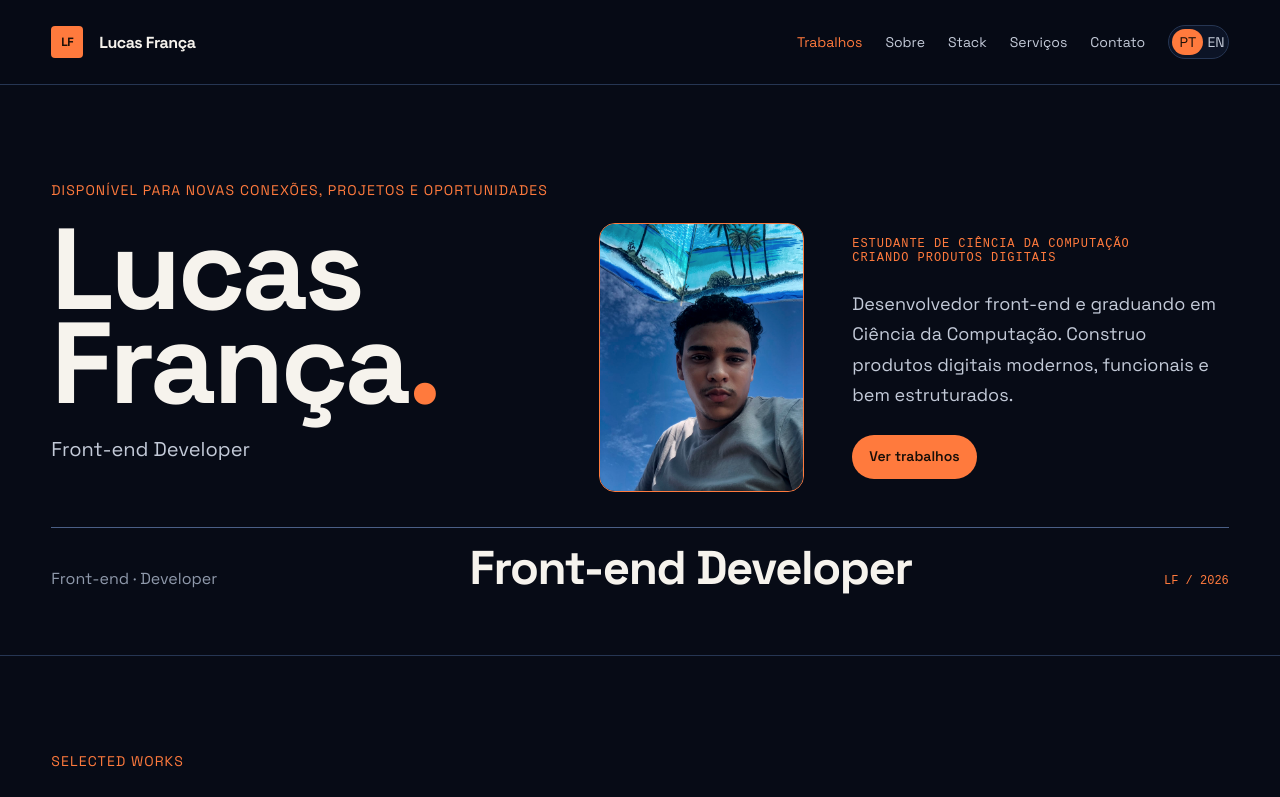
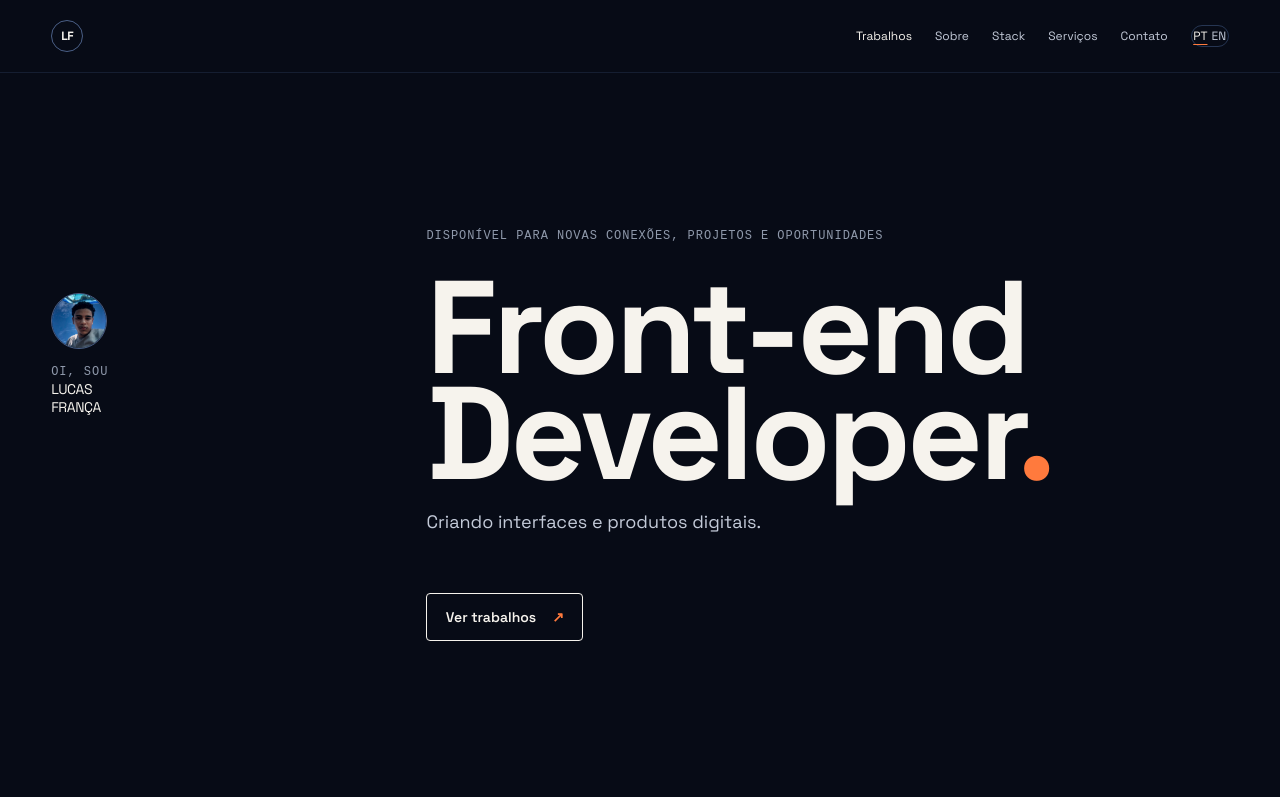
Before and after one commit to lucaszzx-dev/lucas-franca, a Next.js app: page / in a window 1280 px wide. Shown: the top 797 px of the page. Built offline with nearby package versions, Linux system fonts and the light colour scheme.

Commit message:
feat: redesign home navbar and hero composition

```diff
--- a/src/animations/useMotion.ts
+++ b/src/animations/useMotion.ts
@@ -24,17 +24,33 @@ export function useMotion(
       const duration = motionValue("--duration-slow", 0.5);
       const media = gsap.matchMedia();
       media.add("(prefers-reduced-motion: no-preference)", () => {
+        if (options.hero) {
+          const intro = gsap.utils.toArray<HTMLElement>("[data-hero-intro]", node);
+          const headline = gsap.utils.toArray<HTMLElement>(
+            "[data-hero-headline]",
+            node,
+          );
+          const cta = gsap.utils.toArray<HTMLElement>("[data-hero-cta]", node);
+          const timeline = gsap.timeline();
+          timeline
+            .from(intro, {
+              y: 14,
+              autoAlpha: 0,
+              duration,
+              ease: "power3.out",
+              stagger: 0.08,
+            })
+            .from(
+              headline,
+              { y: 26, autoAlpha: 0, duration, ease: "power3.out", stagger: 0.08 },
+              "-=0.2",
+            )
+            .from(cta, { y: 12, autoAlpha: 0, duration, ease: "power3.out" }, "-=0.18");
+          return;
+        }
         const titles = gsap.utils.toArray<HTMLElement>("[data-text-reveal]", node);
         const reveals = gsap.utils.toArray<HTMLElement>("[data-reveal]", node);
-        if (options.hero)
-          gsap.from(reveals, {
-            y: 20,
-            autoAlpha: 0,
-            duration,
-            ease: "power3.out",
-            stagger: 0.1,
-          });
-        else {
+        {
           gsap.from(reveals, {
             y: 20,
             autoAlpha: 0,
@@ -49,9 +65,7 @@ export function useMotion(
           autoAlpha: 0,
           duration,
           ease: "power3.out",
-          scrollTrigger: options.hero
-            ? undefined
-            : { trigger: node, start: "top 82%", once: true },
+          scrollTrigger: { trigger: node, start: "top 82%", once: true },
         });
       });
       return () => media.revert();
--- a/src/components/Header/Header.module.css
+++ b/src/components/Header/Header.module.css
@@ -2,12 +2,12 @@
   position: sticky;
   top: 0;
   z-index: var(--z-header);
-  background: color-mix(in srgb, var(--color-surface-base) 88%, transparent);
-  backdrop-filter: blur(14px);
-  border-bottom: var(--border-width) var(--border-style) var(--color-border-subtle);
+  background: var(--color-surface-base);
+  border-bottom: 1px solid
+    color-mix(in srgb, var(--color-border-subtle) 45%, transparent);
 }
 .inner {
-  min-height: 5.25rem;
+  min-height: 4.5rem;
   display: flex;
   align-items: center;
   justify-content: space-between;
@@ -19,21 +19,24 @@
   font-weight: var(--font-weight-bold);
   letter-spacing: var(--tracking-tight);
 }
+.brand span {
+  display: none;
+}
 .brand strong {
   display: grid;
   width: 2rem;
   aspect-ratio: 1;
   place-items: center;
-  border-radius: var(--radius-xs);
-  background: var(--color-accent);
-  color: var(--color-accent-contrast);
+  border: 1px solid var(--color-border-strong);
+  border-radius: 50%;
+  color: var(--color-text-primary);
   font-size: var(--text-xs);
 }
 .nav {
   display: flex;
   align-items: center;
   gap: clamp(0.8rem, 1.8vw, 1.75rem);
-  font-size: var(--text-sm);
+  font-size: var(--text-xs);
   color: var(--color-text-secondary);
 }
 .nav a {
@@ -42,10 +45,11 @@
 }
 .nav a::after {
   position: absolute;
-  right: 0;
+  right: auto;
   bottom: 0;
   left: 0;
-  height: 2px;
+  width: 0.9rem;
+  height: 1px;
   content: "";
   background: var(--color-accent);
   transform: scaleX(0);
@@ -55,7 +59,7 @@
 .nav a:hover,
 .nav a:focus-visible,
 .navActive {
-  color: var(--color-accent);
+  color: var(--color-text-primary);
 }
 .nav a:hover::after,
 .nav a:focus-visible::after,
@@ -67,8 +71,7 @@
   gap: var(--space-3xs);
   border: 1px solid var(--color-border-subtle);
   border-radius: var(--radius-pill);
-  padding: 0.2rem;
-  background: var(--color-surface-subtle);
+  padding: 0.1rem;
 }
 .locale button,
 .menu {
@@ -78,10 +81,10 @@
   cursor: pointer;
 }
 .locale .active {
-  padding: 0.25rem 0.45rem;
-  border-radius: var(--radius-pill);
-  background: var(--color-accent);
-  color: var(--color-accent-contrast);
+  color: var(--color-text-primary);
+  text-decoration: underline;
+  text-decoration-color: var(--color-accent);
+  text-underline-offset: 0.35em;
 }
 .menu {
   display: none;
@@ -97,7 +100,7 @@
     left: 0;
     right: 0;
     padding: var(--space-md) var(--page-gutter);
-    background: var(--color-surface-raised);
+    background: var(--color-surface-base);
     flex-direction: column;
     align-items: flex-start;
   }
--- a/src/content/site.ts
+++ b/src/content/site.ts
@@ -21,6 +21,8 @@ export const siteContent = {
     },
     hero: {
       availability: "Disponível para novas conexões, projetos e oportunidades",
+      introduction: ["Oi, sou", "Lucas", "França"],
+      shortDescription: "Criando interfaces e produtos digitais.",
       name: ["Lucas", "França"],
       role: "Front-end Developer",
       description:
@@ -120,6 +122,8 @@ export const siteContent = {
     },
     hero: {
       availability: "Open to new connections, projects and opportunities",
+      introduction: ["Hi, I'm", "Lucas", "França"],
+      shortDescription: "Building interfaces and digital products.",
       name: ["Lucas", "França"],
       role: "Front-end Developer",
       description:
--- a/src/sections/Hero.tsx
+++ b/src/sections/Hero.tsx
@@ -14,47 +14,41 @@ export function Hero() {
   return (
     <section ref={ref} className={styles.hero} aria-labelledby="hero-title">
       <div className="container">
-        <p className={styles.eyebrow} data-reveal>
-          {hero.availability}
-        </p>
         <div className={styles.heroGrid}>
-          <div className={styles.heroTitle}>
-            <div className={styles.heroPortrait} data-reveal>
+          <aside className={styles.heroIdentity} data-hero-intro>
+            <div className={styles.heroPortrait}>
               <Image
                 src="/images/lucas-franca.jpg"
                 alt={hero.photoLabel}
                 width={480}
                 height={640}
                 priority
-                sizes="(max-width: 47.99rem) 10rem, 16rem"
+                sizes="56px"
               />
             </div>
-            <h1 id="hero-title" data-text-reveal>
-              {hero.name[0]}
+            <p>
+              <span>{hero.introduction[0]}</span>
+              <strong>{hero.introduction[1]}</strong>
+              <strong>{hero.introduction[2]}</strong>
+            </p>
+          </aside>
+          <div className={styles.heroMain}>
+            <p className={styles.heroStatus} data-hero-intro>
+              {hero.availability}
+            </p>
+            <h1 id="hero-title" data-hero-headline>
+              Front-end
               <br />
-              {hero.name[1]}
-              <span>.</span>
+              Developer<span>.</span>
             </h1>
-            <p className={styles.role} data-reveal>
-              {hero.role}
+            <p className={styles.heroDescription} data-hero-headline>
+              {hero.shortDescription}
             </p>
-          </div>
-          <div className={styles.intro} data-reveal>
-            <span className={styles.heroKicker}>
-              {hero.kicker[0]}
-              <br />
-              {hero.kicker[1]}
-            </span>
-            <p>{hero.description}</p>
-            <a className="button button--primary" href="#trabalhos">
+            <a className={styles.heroCta} href="#trabalhos" data-hero-cta>
               {hero.action}
+              <span aria-hidden="true">↗</span>
             </a>
           </div>
-        </div>
-        <div className={styles.heroRule} aria-hidden="true">
-          <span>{hero.signature.join(" · ")}</span>
-          <strong>{hero.role}</strong>
-          <i>LF / 2026</i>
         </div>
       </div>
     </section>
--- a/src/sections/sections.module.css
+++ b/src/sections/sections.module.css
@@ -1,5 +1,8 @@
 .hero {
-  padding: var(--space-3xl) 0 var(--space-2xl);
+  display: grid;
+  min-height: calc(100svh - 4.5rem);
+  align-items: center;
+  padding: clamp(3.5rem, 9vh, 8rem) 0 clamp(4rem, 11vh, 9rem);
 }
 
 .section {
@@ -397,21 +400,19 @@
 
 /* Editorial second-pass compositions */
 .heroPortrait {
-  position: absolute;
-  top: 0;
-  right: 0;
-  width: clamp(8rem, 16vw, 15rem);
-  aspect-ratio: 0.76;
+  position: static;
+  width: 3.5rem;
+  aspect-ratio: 1;
   overflow: hidden;
-  border: 1px solid var(--color-accent);
-  border-radius: var(--radius-lg);
+  border: 1px solid var(--color-border-strong);
+  border-radius: 50%;
   background: var(--color-surface-raised);
 }
 .heroPortrait img {
   width: 100%;
   height: 100%;
   object-fit: cover;
-  object-position: 50% 72%;
+  object-position: 50% 68%;
   filter: saturate(0.78) contrast(1.08);
 }
 .heroKicker {
@@ -605,38 +606,84 @@
 }
 .heroGrid {
   display: grid;
-  grid-template-columns: 2fr 1fr;
-  gap: var(--space-xl);
-  align-items: end;
-  margin-top: var(--space-md);
+  grid-template-columns: minmax(8rem, 0.34fr) minmax(0, 1fr);
+  gap: clamp(2rem, 8vw, 9rem);
+  align-items: start;
 }
 .heroTitle {
   position: relative;
   min-height: clamp(12rem, 20vw, 17rem);
   padding-right: clamp(7rem, 16vw, 16rem);
 }
+.heroIdentity {
+  display: grid;
+  gap: var(--space-sm);
+  padding-top: clamp(0rem, 5vw, 4rem);
+}
+.heroIdentity p {
+  display: grid;
+  font: var(--text-xs) var(--font-mono);
+  line-height: 1.25;
+  letter-spacing: var(--tracking-wide);
+  text-transform: uppercase;
+}
+.heroIdentity p span {
+  color: var(--color-text-muted);
+}
+.heroIdentity p strong {
+  color: var(--color-text-primary);
+  font: var(--text-sm) var(--font-sans);
+  letter-spacing: var(--tracking-tight);
+}
+.heroMain {
+  max-width: 64rem;
+}
+.heroStatus {
+  margin-bottom: var(--space-lg);
+  color: var(--color-text-muted);
+  font: var(--text-xs) var(--font-mono);
+  letter-spacing: var(--tracking-wide);
+  text-transform: uppercase;
+}
 .hero h1 {
-  font-size: var(--text-display);
-  line-height: 0.82;
+  max-width: 13ch;
+  font-size: clamp(4.25rem, 10.3vw, 10rem);
+  line-height: 0.8;
   letter-spacing: var(--tracking-tight);
 }
 .hero h1 span {
   color: var(--color-accent);
 }
-.role {
+.heroDescription {
   margin-top: var(--space-md);
-  font-size: var(--text-xl);
   color: var(--color-text-secondary);
+  font-size: var(--text-lg);
 }
-.intro {
-  display: grid;
-  gap: var(--space-md);
-  font-size: var(--text-lg);
-  line-height: var(--leading-relaxed);
-  color: var(--color-text-secondary);
+.heroCta {
+  display: inline-flex;
+  gap: var(--space-sm);
+  align-items: center;
+  margin-top: var(--space-xl);
+  padding: 0.85rem 1.15rem;
+  border: 1px solid var(--color-text-primary);
+  border-radius: var(--radius-xs);
+  color: var(--color-text-primary);
+  font-size: var(--text-sm);
+  font-weight: var(--font-weight-semibold);
+  transition:
+    border-color var(--duration-fast) var(--ease-standard),
+    color var(--duration-fast) var(--ease-standard),
+    transform var(--duration-fast) var(--ease-standard);
 }
-.intro a {
-  justify-self: start;
+.heroCta span {
+  color: var(--color-accent);
+}
+@media (hover: hover) and (pointer: fine) {
+  .heroCta:hover {
+    border-color: var(--color-accent);
+    color: var(--color-accent);
+    transform: translateY(-2px);
+  }
 }
 .photo {
   position: relative;
@@ -673,11 +720,10 @@
 @media (max-width: 47.99rem) {
   .heroGrid {
     grid-template-columns: 1fr;
-  }
-  .intro {
-    max-width: 34rem;
+    gap: var(--space-xl);
   }
   .hero {
+    min-height: auto;
     padding-top: var(--space-2xl);
   }
   .heroTitle {
@@ -685,7 +731,22 @@
     padding-right: 8.5rem;
   }
   .heroPortrait {
-    width: 8rem;
+    position: static;
+    width: 3.25rem;
+    aspect-ratio: 1;
+    border-color: var(--color-border-strong);
+    border-radius: 50%;
+  }
+  .heroIdentity {
+    grid-template-columns: auto 1fr;
+    align-items: center;
+    padding-top: 0;
+  }
+  .hero h1 {
+    font-size: clamp(3.5rem, 18vw, 5.5rem);
+  }
+  .heroStatus {
+    margin-bottom: var(--space-md);
   }
   .photo {
     min-height: 18rem;
```
